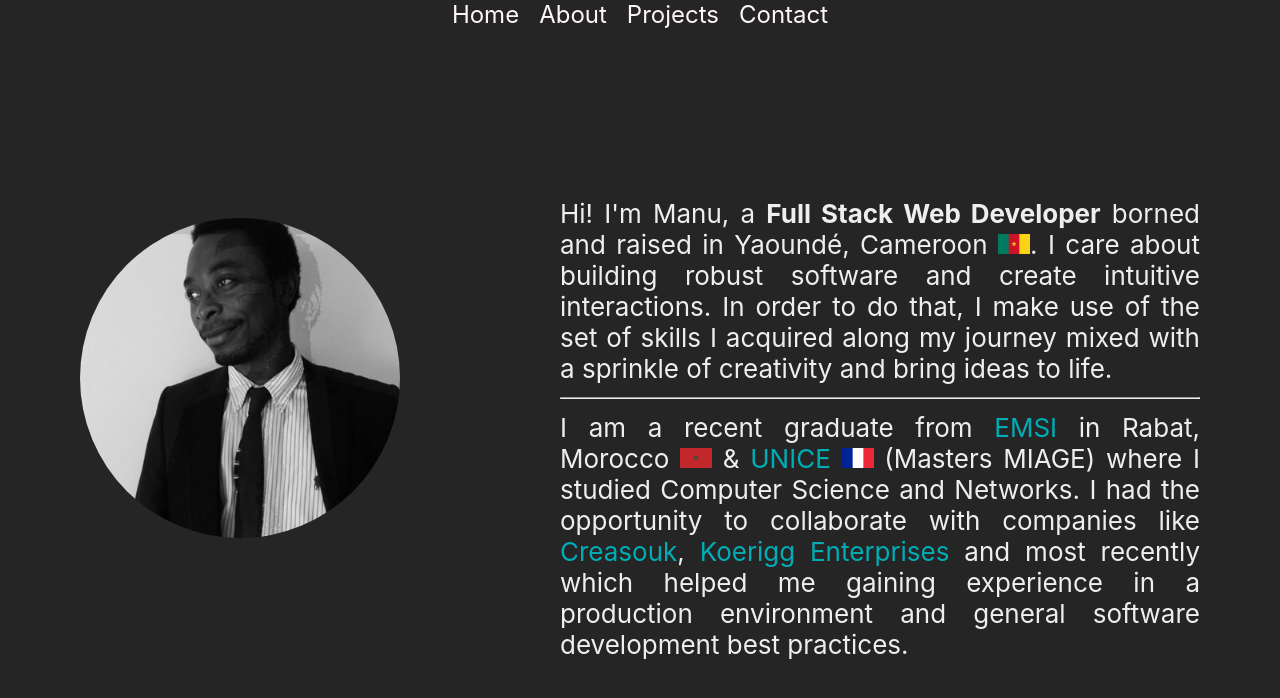
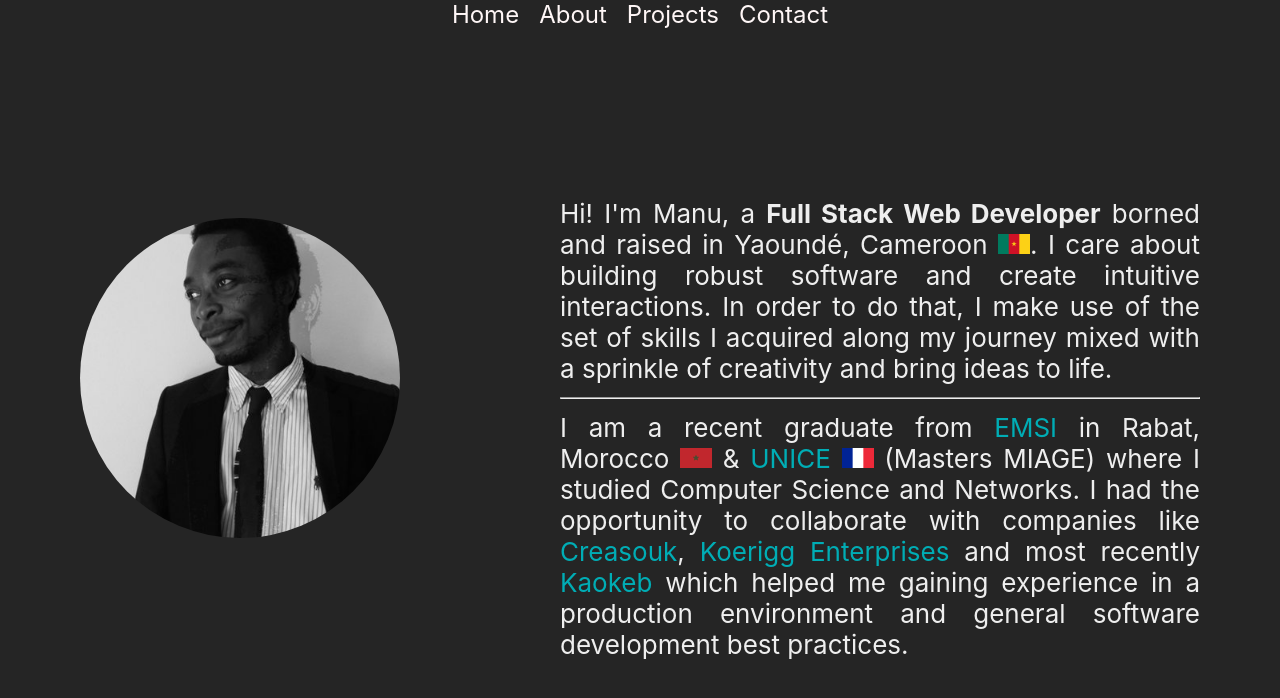
Before and after one commit to baedyl/portfolio, a React (Create React App) app: page /#/about in a window 1280 px wide. Shown: the top 698 px of the page. Built offline with nearby package versions, Linux system fonts and the light colour scheme.

Commit message:
Correction affichage lien

```diff
--- a/src/components/About.js
+++ b/src/components/About.js
@@ -25,8 +25,7 @@
                 <a className="external" href="http://unice.fr/en" target="blank"> UNICE</a> <img src={ FrFlag } alt="French Flag" className="flag"/>
                 &nbsp;(Masters MIAGE) where I studied Computer Science and Networks.
                 I had the opportunity to collaborate with companies like <a className="external" href="https://creasouk.com/" target="blank">Creasouk</a>,
-                <a className="external" href="http://www.koerigg.com/" target="blank"> Koerigg Enterprises</a> and most recently
-                <a className="external" href="http://www.kaokeb.com/" target="blank"></a> which helped me gaining
+                <a className="external" href="http://www.koerigg.com/" target="blank"> Koerigg Enterprises</a> and most recently <a className="external" href="http://www.kaokeb.com/" target="blank">Kaokeb</a> which helped me gaining
                 experience in a production environment and general software development best practices.
             </section>
         </div>
```
